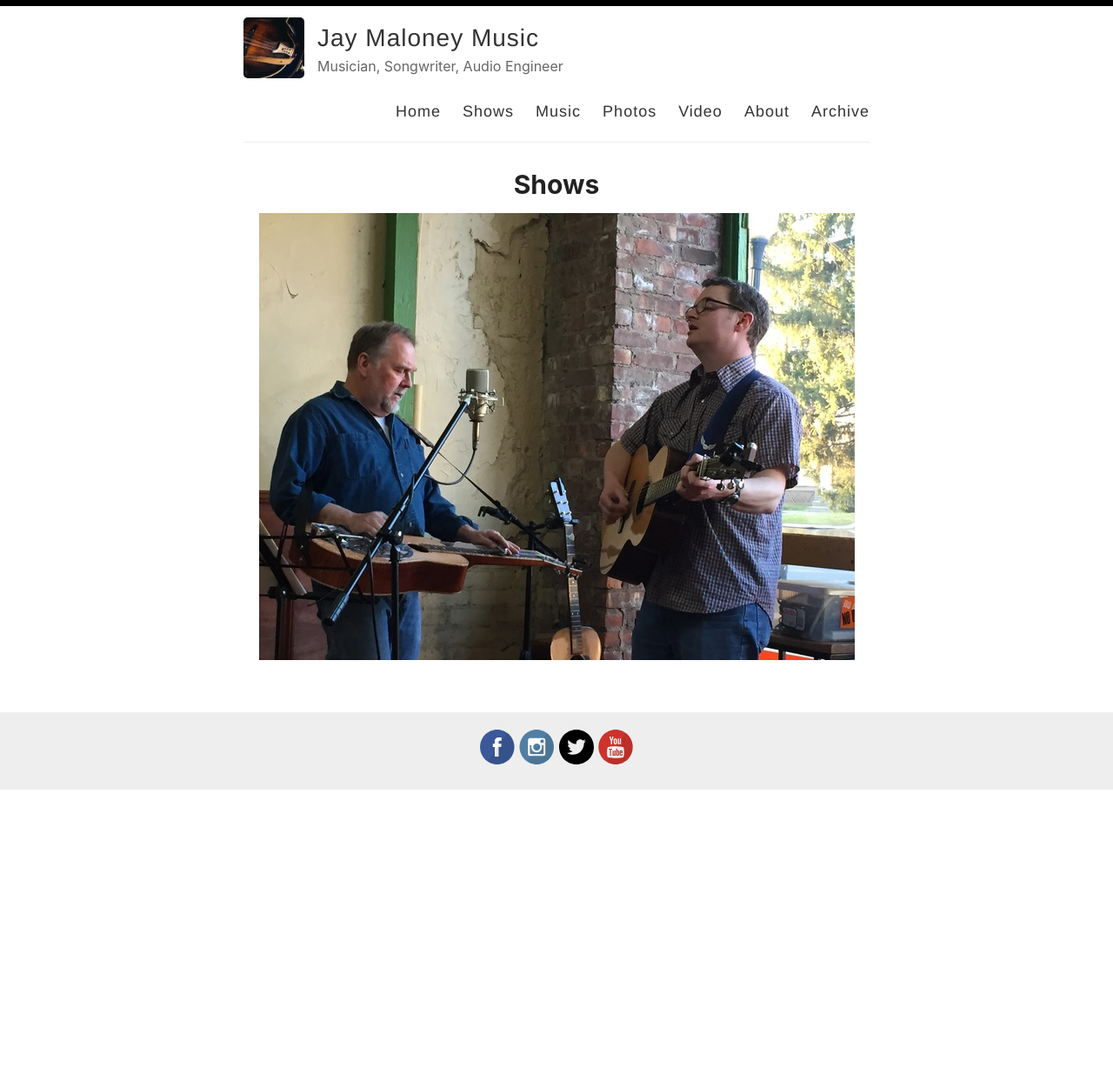
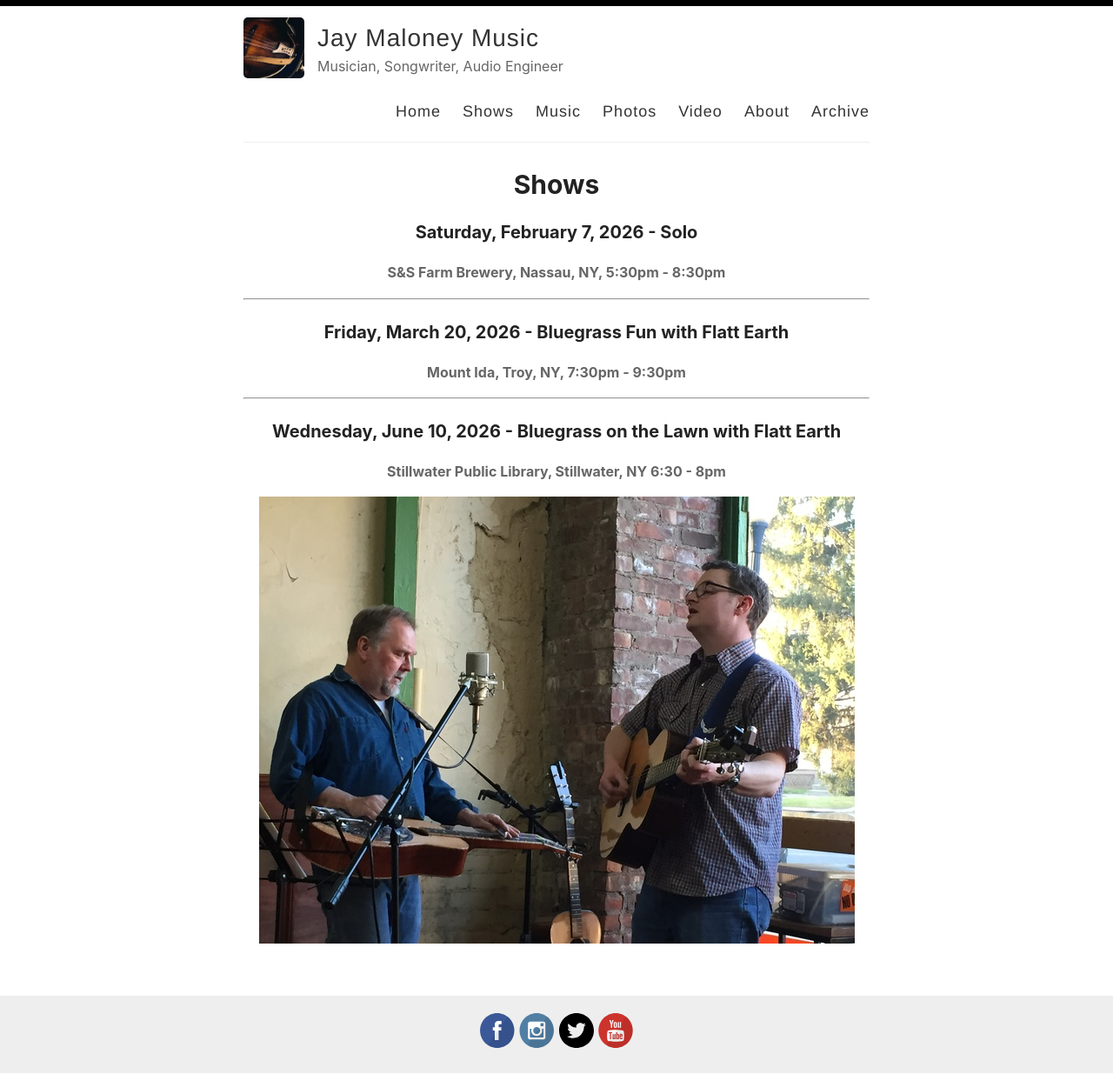
Before and after one commit to thisjaymaloney/thisjaymaloney.github.io, a Jekyll site: the page built from _pages/shows.md, in a window 1280 px wide. Shown: the whole page at 87% size. Built offline with Jekyll 4.4.1, drawn with Linux system fonts in a browser that asks for light colours; before the commit the page ends 909 px from its top, so only the background shows below that.

Commit message:
Update shows.md

```diff
--- a/_pages/shows.md
+++ b/_pages/shows.md
@@ -3,6 +3,14 @@ layout: page
 permalink: /shows/
 title: Shows
 ---
+### Saturday, February 7, 2026 - Solo
+#### S&S Farm Brewery, Nassau, NY, 5:30pm - 8:30pm
+---
+### Friday, March 20, 2026 - Bluegrass Fun with Flatt Earth
+#### Mount Ida, Troy, NY, 7:30pm - 9:30pm
+---
+### Wednesday, June 10, 2026 - Bluegrass on the Lawn with Flatt Earth
+#### Stillwater Public Library, Stillwater, NY 6:30 - 8pm
 
 <p style="text-align:center;">
 <img src="/images/Jay M. 001_sm.jpg" alt="Jay Maloney & Kevin Maul - 2016">
```
